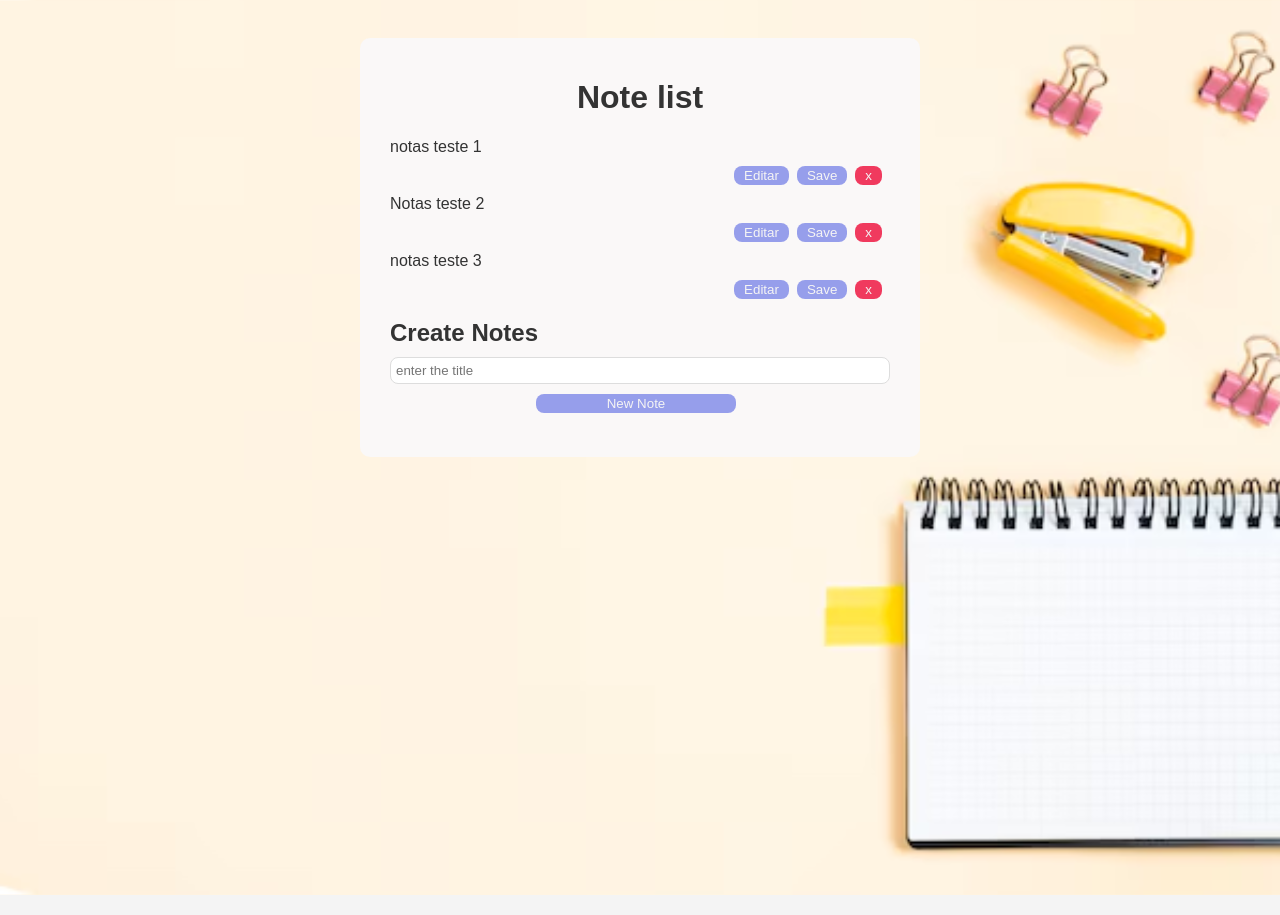
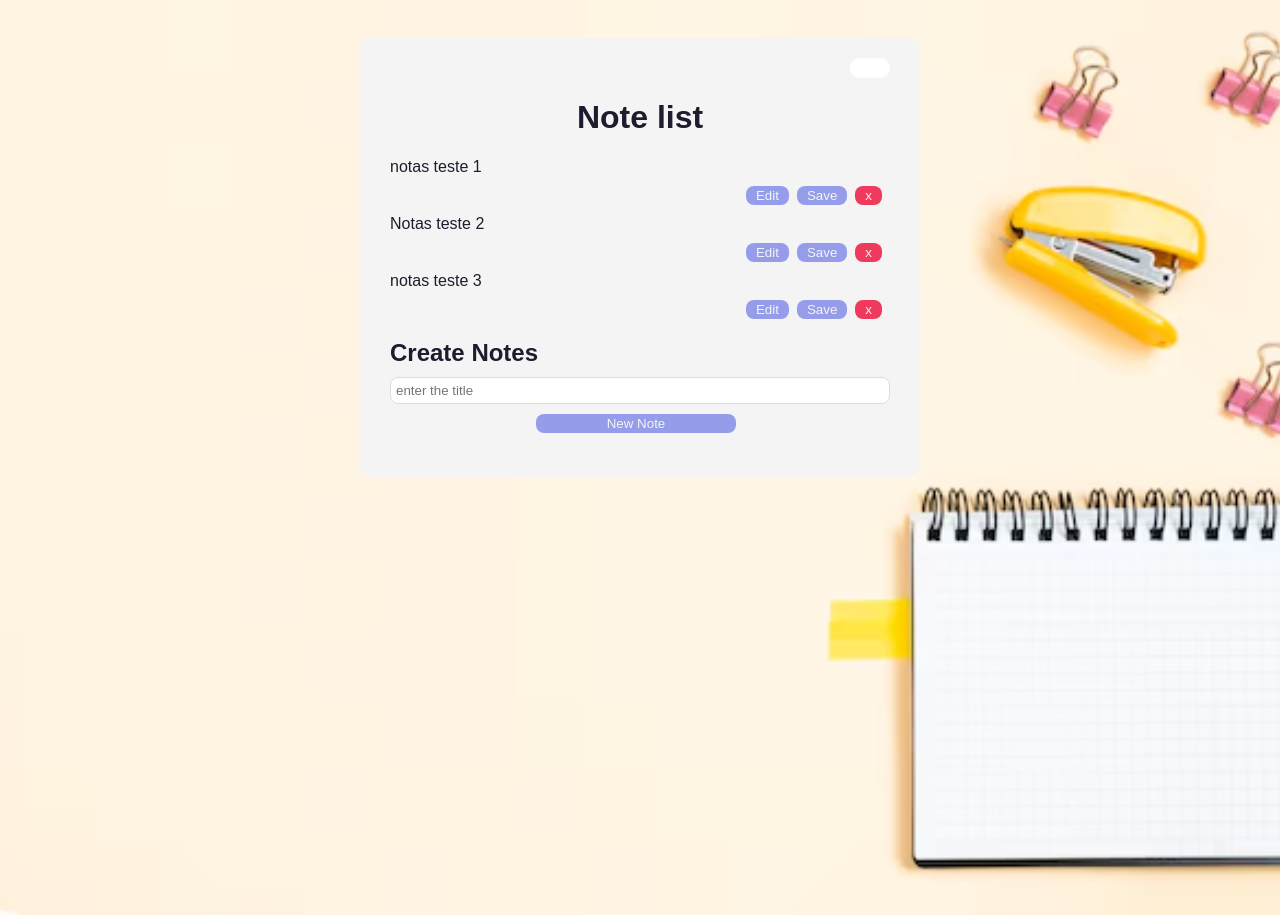
Before and after one commit to GorillasCode/notes-app, a React (Vite) app in the folder NotesApp/: page / in a window 1280 px wide. Built offline with nearby package versions, Linux system fonts and the light colour scheme.

Commit message:
set-Button-dark/light-mode: setado

```diff
--- a/NotesApp/package.json
+++ b/NotesApp/package.json
@@ -11,7 +11,9 @@
   },
   "dependencies": {
     "react": "^19.0.0",
-    "react-dom": "^19.0.0"
+    "react-dom": "^19.0.0",
+    "react-switch": "^7.1.0",
+    "styled-components": "^6.1.15"
   },
   "devDependencies": {
     "@eslint/js": "^9.19.0",
--- a/NotesApp/src/App.css
+++ b/NotesApp/src/App.css
@@ -1,11 +1,21 @@
 body {
     font-family: Arial;
-    background-color: #f4f4f4;
     padding: 30px;
-    color: #333;
+    color: #7e88e8;
     background-image: url('./img/bg.jpg');
     background-position: center;
     background-size: cover;
+}
+
+#light {
+    background-color: #f4f4f4;
+    color: #201b2d;
+}
+
+#dark {
+    background-color: #201b2d;
+    color: #f4f4f4;
+
 }
 
 form {
@@ -21,9 +31,14 @@ form {
 .app {
     max-width: 500px;
     margin: 0 auto 400px;
-    background-color: #faf8f8;
+    /* background-color: #faf8f8; */
     padding: 20px 30px;
     border-radius: 10px;
+}
+
+.switch {
+    display: flex;
+    justify-content: flex-end;
 }
 
 h1 {
--- a/NotesApp/src/App.jsx
+++ b/NotesApp/src/App.jsx
@@ -2,6 +2,7 @@ import { useState } from "react"
 import Notes from "./components/Notes";
 import NotesForm from "./components/NotesForm";
 import "./app.css";
+import Switch from "react-switch";
 
 
 function App() {
@@ -45,9 +46,31 @@ function App() {
     setNotes(filteredNotes)
   }
 
+  const [theme, setTheme] = useState("light");
+
+  const toggleTheme = () => {
+    setTheme((corr) => (corr === "light" ? "dark" : "light"));
+  }
+
 
   return (
-    <div className="app">
+
+    <div className="app" id={theme}>
+      <div className="switch">
+        <Switch
+          onChange={toggleTheme}
+          checked={theme === "dark"}
+          height={20}
+          width={40}
+          checkedIcon={false}
+          uncheckedIcon={false}
+          handleDiameter={20}
+          offColor="#fff"
+          onColor="#232323"
+        />
+
+     </div>
+
       <h1>Note list</h1>
       <div className="notes">
         {notes.map((note) => (
--- a/NotesApp/src/components/Notes.jsx
+++ b/NotesApp/src/components/Notes.jsx
@@ -7,7 +7,7 @@ const Notes = ({ notes, removeNote }) => {
             <p>{notes.text}</p>
           </div>
           <div className="buttons">
-            <button>Editar</button>
+            <button>Edit</button>
             <button>Save</button>
             <button className="delete" onClick={() => removeNote(notes.id)}>x</button>
           </div>
```
Also changed, not shown: 1 other file (tests, documents, lock files or other folders).
